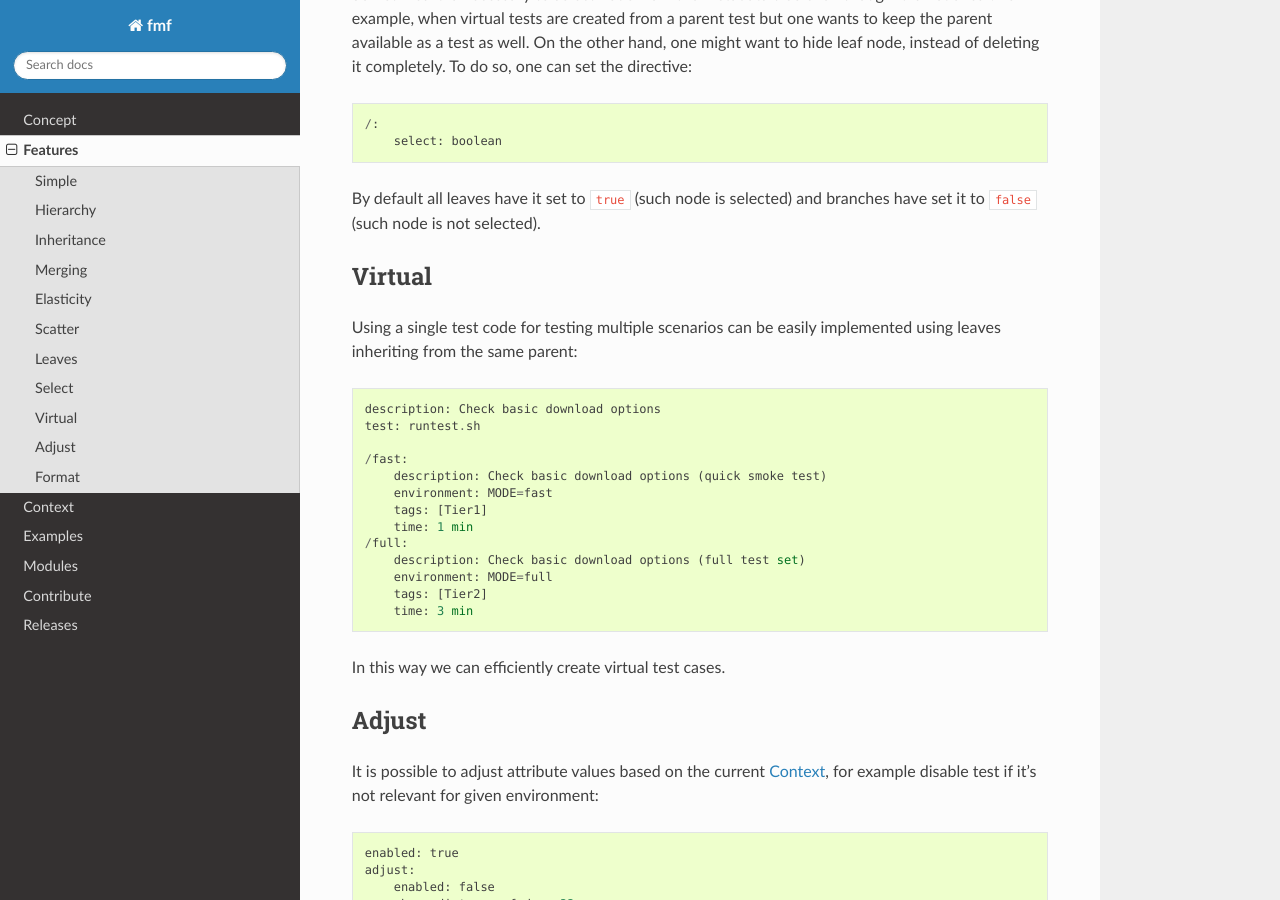
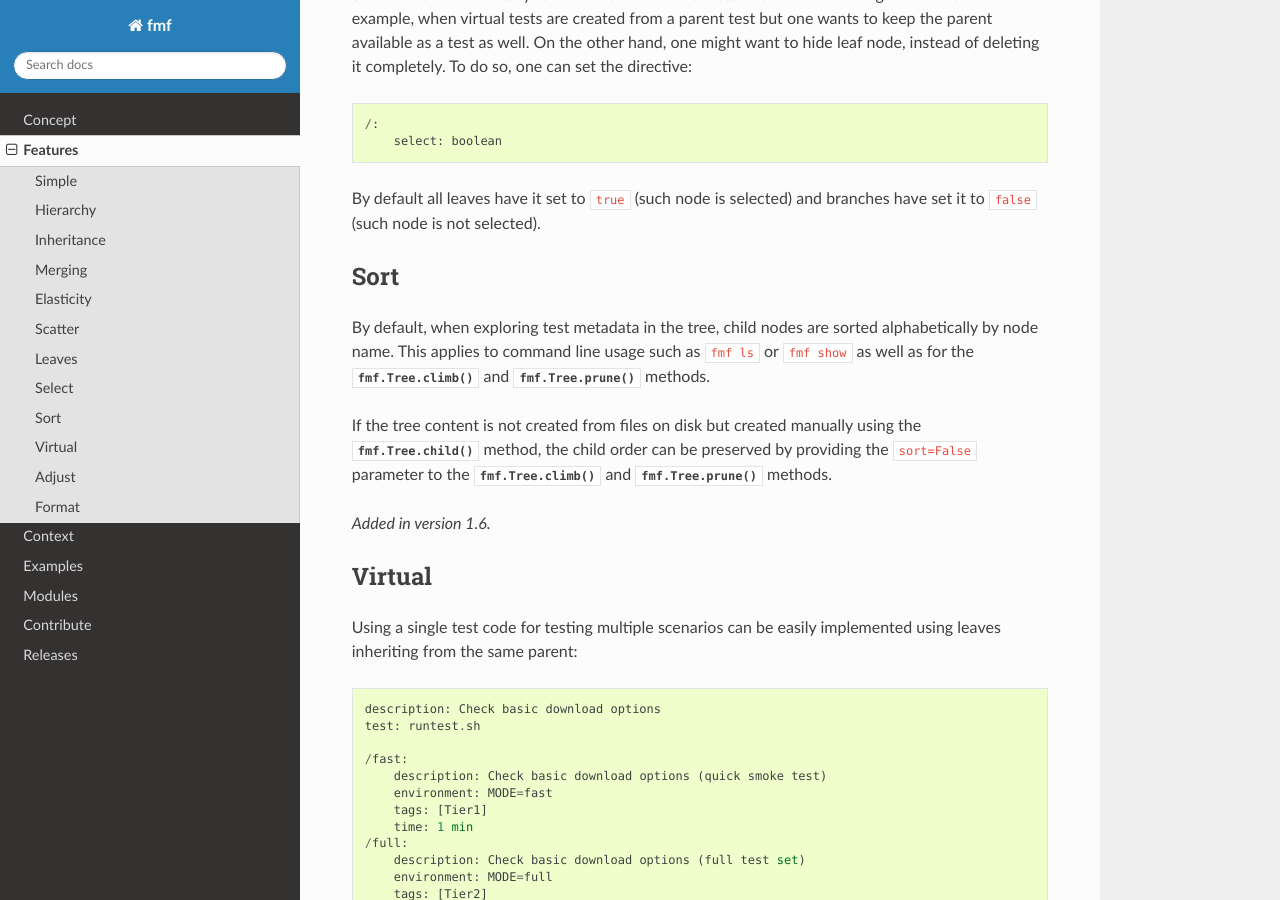
Before and after one commit to teemtee/fmf, a Sphinx documentation site: the page built from docs/features.rst, in a window 1280 px wide and 900 px high, scrolled down 6214 px. Built offline with Sphinx 7.4.7 and the Read the Docs theme 3.1.0, drawn with Linux system fonts in a browser that asks for light colours.

Commit message:
Document the default sorting behaviour

```diff
--- a/docs/features.rst
+++ b/docs/features.rst
@@ -324,6 +324,26 @@ instead of deleting it completely. To do so, one can set the directive::
 By default all leaves have it set to ``true`` (such node is selected)
 and branches have set it to ``false`` (such node is not selected).
 
+.. _sort:
+
+Sort
+~~~~~~~~~~~~~~~~~~~~~~~~~~~~~~~~~~~~~~~~~~~~~~~~~~~~~~~~~~~~~~~~~~
+
+By default, when exploring test metadata in the tree, child nodes
+are sorted alphabetically by node name. This applies to command
+line usage such as ``fmf ls`` or ``fmf show`` as well as for the
+:py:meth:`fmf.Tree.climb()` and :py:meth:`fmf.Tree.prune()`
+methods.
+
+If the tree content is not created from files on disk but created
+manually using the :py:meth:`fmf.Tree.child()` method, the child
+order can be preserved by providing the ``sort=False`` parameter
+to the :py:meth:`fmf.Tree.climb()` and :py:meth:`fmf.Tree.prune()`
+methods.
+
+.. versionadded:: 1.6
+
+
 .. _virtual:
 
 Virtual
--- a/docs/releases.rst
+++ b/docs/releases.rst
@@ -11,6 +11,12 @@ fmf-1.6.0
 In order to search :ref:`context` dimension values using regular
 expressions, it is now possible to use operator ``~`` for matching
 patterns and operator ``!~`` for non matching patterns.
+
+When exploring trees using the :py:meth:`fmf.Tree.climb()` and
+:py:meth:`fmf.Tree.prune()` methods, optional parameter ``sort``
+can be used to preserve the original order in which child nodes
+where inserted into the tree. See the :ref:`sort` section for more
+details.
 
 
 fmf-1.5.0
```
